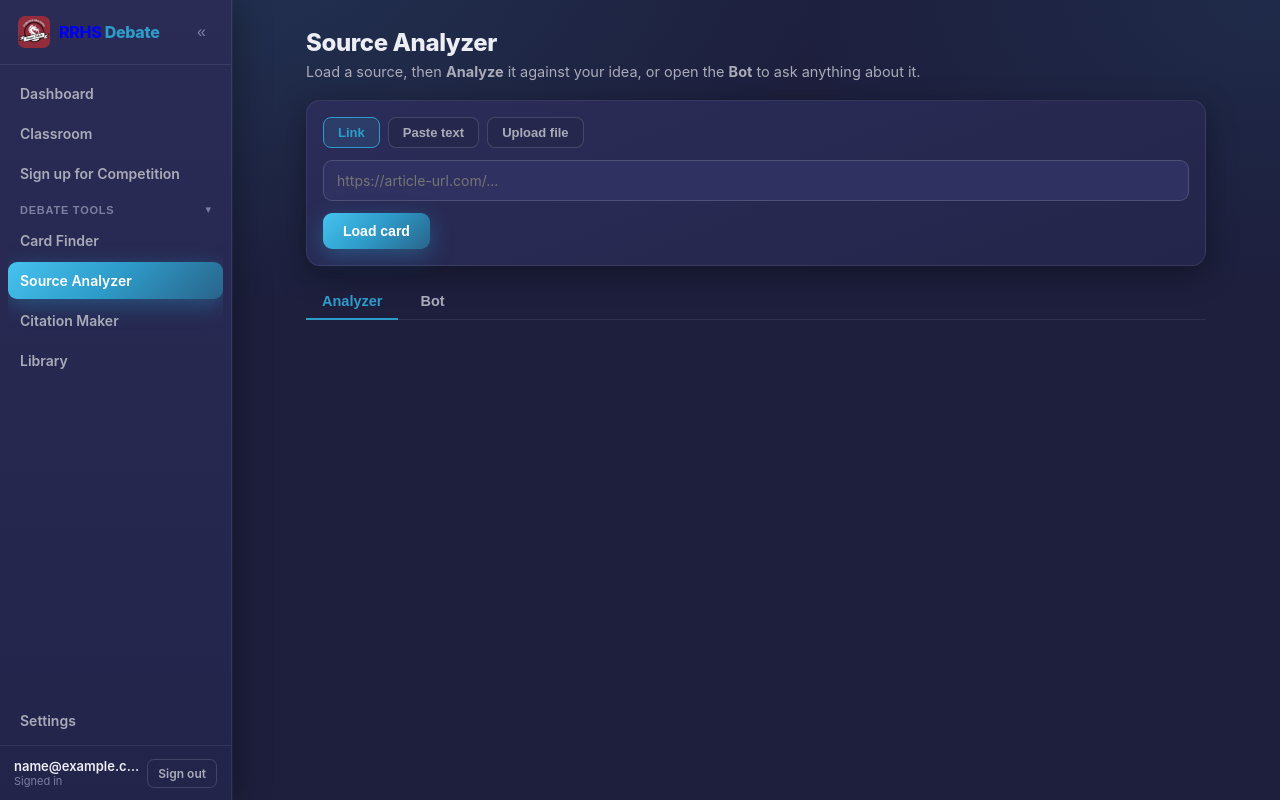
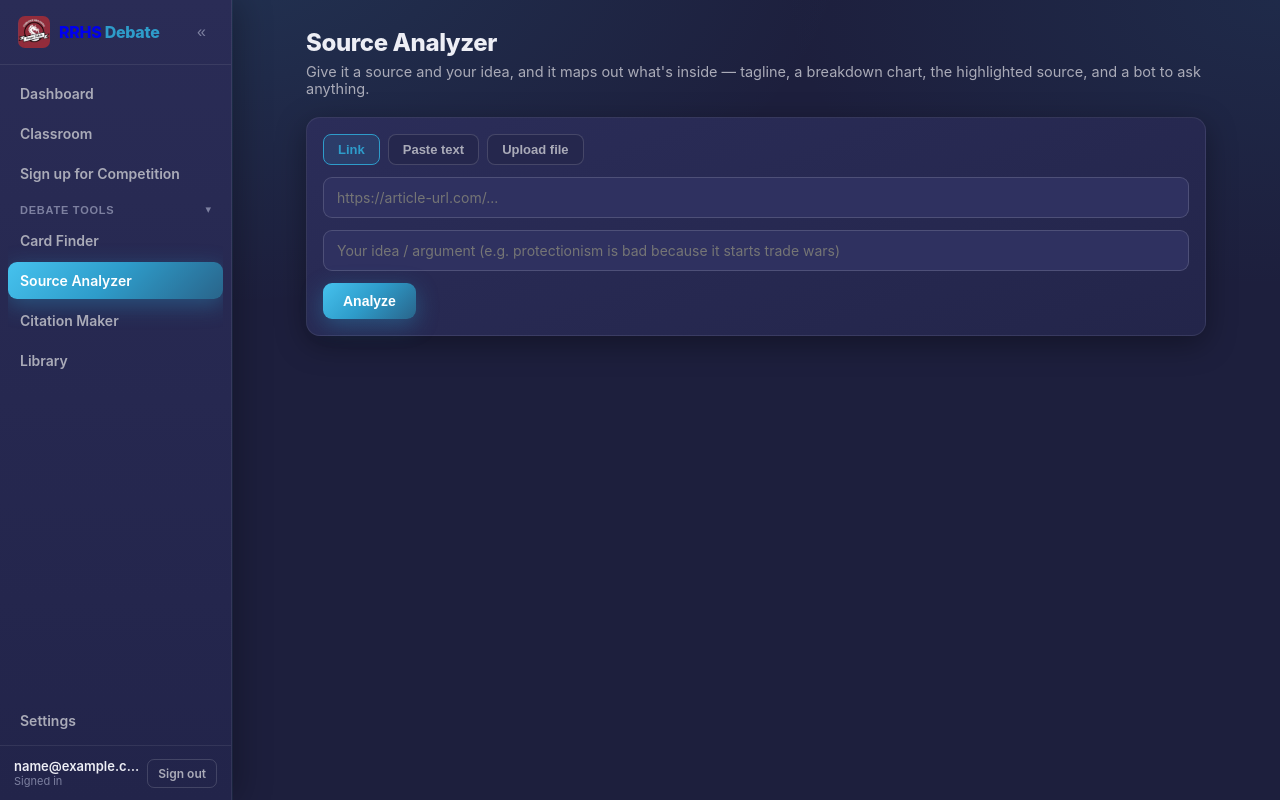
Before and after one commit to epicgamer6707/RRHS_Debate, a Flask app: page /dashboard/cutter in a window 1280 px wide. Run offline with Flask 3, Linux system fonts and the light colour scheme; the visitor is signed in with stand-in values (Sample User, id 1).

Commit message:
Redesign Source Analyzer into one combined dashboard
- Analyzer + Bot no longer appear until you provide BOTH a source and an idea;
  removed the two-tab split.
- Single Analyze flow: tagline across the top, a breakdown donut chart on the
  left (counts of impacts/warrants/links/etc), the ephemeral Bot on the right,
  and the full highlighted source below — each part tagged inline and revealed
  as you scroll.
- Hovering the chart legend flashes the matching highlights.
- '← New source' resets the view; Card Finder hand-off pre-fills the source and
  asks for your idea.

Co-Authored-By: Claude Opus 4.8 <noreply@anthropic.com>

```diff
--- a/app/static/css/cutter.css
+++ b/app/static/css/cutter.css
@@ -124,39 +124,53 @@ select.cut-input {
 .an-btn[disabled] { opacity: .6; cursor: default; transform: none; }
 .an-note { font-size: 13px; color: var(--text-mid); }
 
-.an-tabs { display: flex; gap: 6px; border-bottom: 1px solid var(--line); margin-bottom: 16px; }
-.an-tab { background: none; border: none; cursor: pointer; padding: 9px 16px; font-size: 14.5px; font-weight: 700; color: var(--text-mid); border-bottom: 2px solid transparent; margin-bottom: -1px; }
-.an-tab.active { color: var(--accent); border-bottom-color: var(--accent); }
+.an-idea { }
 
-.an-idea-row { display: flex; gap: 10px; margin-bottom: 12px; }
-.an-idea-row .an-input { flex: 1; }
+/* ── results layout ── */
+.an-reset { background: none; border: none; color: var(--accent); font-size: 13px; font-weight: 600; cursor: pointer; padding: 0; margin-bottom: 14px; }
+.an-reset:hover { text-decoration: underline; }
 
-/* annotated result: text + side callouts */
-.an-result { display: grid; grid-template-columns: 1fr 300px; gap: 18px; align-items: start; }
-.an-tagline { grid-column: 1 / -1; font-size: 16px; font-weight: 700; line-height: 1.5; color: var(--text-hi); background: var(--accent-soft); border: 1px solid var(--accent); border-radius: 12px; padding: 14px 16px; }
+.an-tagline { font-size: 17px; font-weight: 700; line-height: 1.5; color: var(--text-hi); background: var(--accent-soft); border: 1px solid var(--accent); border-radius: 12px; padding: 15px 18px; margin-bottom: 16px; }
 .an-tagline-label { display: inline-block; font-size: 10px; font-weight: 800; text-transform: uppercase; letter-spacing: .08em; color: var(--accent); margin-right: 10px; vertical-align: middle; }
-.an-text { background: #eceef4; color: #1b1d38; border-radius: 12px; padding: 18px 20px; line-height: 1.9; font-size: 14px; word-break: break-word; }
-.an-callouts { display: flex; flex-direction: column; gap: 10px; }
-.callout { border: 1px solid var(--line); border-left-width: 4px; border-radius: 10px; padding: 10px 12px; background: var(--grad-surface); cursor: default; transition: transform .12s, box-shadow .12s; }
-.callout.flash { transform: translateX(-3px); box-shadow: var(--glow-accent); }
-.callout-role { font-size: 10px; font-weight: 800; text-transform: uppercase; letter-spacing: .07em; }
-.callout-note { font-size: 13px; color: var(--text-mid); line-height: 1.5; margin-top: 4px; }
-.seg { border-radius: 3px; padding: 1px 2px; cursor: pointer; color: #1b1d38; }
-.seg.flash { outline: 2px solid var(--accent); }
 
-/* role colors */
-.role-warrant { border-left-color: var(--win); } .seg.role-warrant, mark.role-warrant { background: rgba(52,211,154,.4); }
-.role-interp  { border-left-color: var(--accent); } .seg.role-interp, mark.role-interp { background: rgba(46,156,202,.4); }
-.role-link    { border-left-color: var(--violet); } .seg.role-link, mark.role-link { background: rgba(155,140,255,.4); }
-.role-impact  { border-left-color: var(--loss); } .seg.role-impact, mark.role-impact { background: rgba(255,107,125,.4); }
-.role-uniqueness { border-left-color: var(--gold); } .seg.role-uniqueness, mark.role-uniqueness { background: rgba(245,196,81,.5); }
-.role-context { border-left-color: var(--text-lo); } .seg.role-context, mark.role-context { background: rgba(170,171,184,.4); }
-.callout-role { color: var(--text-hi); }
+.an-grid { display: grid; grid-template-columns: 300px 1fr; gap: 16px; align-items: stretch; margin-bottom: 16px; }
+.an-card { background: var(--grad-surface); border: 1px solid var(--line); border-radius: 14px; padding: 16px; box-shadow: var(--glow-soft); }
+.an-card-title { font-size: 13px; font-weight: 700; color: var(--text-hi); margin-bottom: 12px; }
+.an-doc-hint { font-weight: 400; color: var(--text-lo); }
 
-@media (max-width: 720px) { .an-result { grid-template-columns: 1fr; } }
+/* pie chart */
+.an-chart-card { display: flex; flex-direction: column; align-items: center; }
+.an-chart { display: flex; justify-content: center; margin-bottom: 12px; }
+.an-chart-num { fill: var(--text-hi); font-size: 22px; font-weight: 800; }
+.an-chart-lbl { fill: var(--text-lo); font-size: 9px; text-transform: uppercase; letter-spacing: .1em; }
+.an-legend { width: 100%; display: flex; flex-direction: column; gap: 6px; }
+.an-leg-item { display: flex; align-items: center; gap: 8px; padding: 5px 8px; border-radius: 8px; cursor: default; transition: background .12s; }
+.an-leg-item.flash, .an-leg-item:hover { background: var(--surface-2); }
+.an-leg-dot { width: 11px; height: 11px; border-radius: 3px; flex-shrink: 0; }
+.an-leg-name { font-size: 13px; color: var(--text-hi); text-transform: capitalize; flex: 1; }
+.an-leg-count { font-size: 13px; font-weight: 700; color: var(--text-mid); }
+
+/* bot fills its cell */
+.an-bot-card { display: flex; flex-direction: column; }
+
+/* highlighted source doc */
+.an-doc { background: #eceef4; color: #1b1d38; border-radius: 12px; padding: 18px 20px; line-height: 1.95; font-size: 14px; word-break: break-word; max-height: 520px; overflow-y: auto; }
+.seg { border-radius: 3px; padding: 1px 3px; color: #1b1d38; position: relative; transition: box-shadow .12s; }
+.seg.flash { box-shadow: 0 0 0 2px var(--accent); }
+.seg-tag { display: inline-block; font-size: 9px; font-weight: 800; text-transform: uppercase; letter-spacing: .05em; color: #fff; background: rgba(27,29,56,.6); border-radius: 4px; padding: 0 4px; margin-left: 4px; vertical-align: middle; }
+
+/* role colors (fills for highlighted spans + legend already uses inline color) */
+.seg.role-warrant, mark.role-warrant { background: rgba(52,211,154,.45); }
+.seg.role-interp, mark.role-interp { background: rgba(46,156,202,.45); }
+.seg.role-link, mark.role-link { background: rgba(155,140,255,.45); }
+.seg.role-impact, mark.role-impact { background: rgba(255,107,125,.45); }
+.seg.role-uniqueness, mark.role-uniqueness { background: rgba(245,196,81,.55); }
+.seg.role-context, mark.role-context { background: rgba(170,171,184,.4); }
+
+@media (max-width: 760px) { .an-grid { grid-template-columns: 1fr; } }
 
 /* bot chat */
-.bot-msgs { min-height: 220px; max-height: 460px; overflow-y: auto; background: var(--surface-1); border: 1px solid var(--line); border-radius: 12px; padding: 14px; margin-bottom: 12px; }
+.bot-msgs { flex: 1; min-height: 200px; max-height: 340px; overflow-y: auto; background: var(--surface-1); border: 1px solid var(--line); border-radius: 12px; padding: 14px; margin-bottom: 12px; }
 .bot-hint { color: var(--text-lo); font-size: 13px; padding: 6px; }
 .bot-msg { display: flex; margin-bottom: 10px; }
 .bot-msg.user { justify-content: flex-end; }
--- a/app/static/js/cutter.js
+++ b/app/static/js/cutter.js
@@ -1,7 +1,15 @@
-// ── Source Analyzer: load a source, Analyze (annotated), or Bot (ephemeral chat) ─
+// ── Source Analyzer: one combined view. Give a source + idea, get a tagline,
+//    a breakdown pie chart, the highlighted source, and an ephemeral bot. ────────
 let anSrcMode = "url";
 let anLoadedText = "";
+let anSegments = [];
 let botHistory = [];
+
+const ROLE_COLORS = {
+    warrant: "#34d39a", interp: "#2e9cca", link: "#9b8cff",
+    impact: "#ff6b7d", uniqueness: "#f5c451", context: "#aaabb8",
+};
+const ROLE_ORDER = ["warrant", "impact", "link", "interp", "uniqueness", "context"];
 
 function csrfToken() {
     const m = document.querySelector('meta[name="csrf-token"]');
@@ -18,7 +26,7 @@ function postJSON(url, body) {
     }).then(r => r.json());
 }
 
-// ── source loader ─────────────────────────────────────────────────────────────
+// ── source mode toggle ──────────────────────────────────────────────────────────
 function anMode(m) {
     anSrcMode = m;
     document.querySelectorAll(".an-mode").forEach(b => b.classList.toggle("active", b.dataset.m === m));
@@ -27,109 +35,151 @@ function anMode(m) {
     document.getElementById("srcFileWrap").hidden = m !== "file";
 }
 
-function anLoad() {
-    const note = document.getElementById("srcNote");
-    const btn = document.getElementById("loadBtn");
-    const fd = new FormData();
+// ── pull the raw text out of whatever the user gave us ──────────────────────────
+function extractSource() {
     if (anSrcMode === "text") {
         const t = document.getElementById("srcText").value.trim();
-        if (!t) { note.textContent = "Paste some text first."; return; }
-        fd.append("text", t);
-    } else if (anSrcMode === "url") {
+        return t ? Promise.resolve({ ok: true, text: t }) : Promise.resolve({ ok: false, error: "Paste some text first." });
+    }
+    const fd = new FormData();
+    if (anSrcMode === "url") {
         const u = document.getElementById("srcUrl").value.trim();
-        if (!u) { note.textContent = "Paste a link first."; return; }
+        if (!u) return Promise.resolve({ ok: false, error: "Paste a link first." });
         fd.append("url", u);
     } else {
         const f = document.getElementById("srcFile").files[0];
-        if (!f) { note.textContent = "Choose a file first."; return; }
+        if (!f) return Promise.resolve({ ok: false, error: "Choose a file first." });
         fd.append("file", f);
     }
-    btn.disabled = true; note.textContent = "Loading…";
-    fetch("/cutter/extract", { method: "POST", headers: { "X-CSRFToken": csrfToken() }, body: fd })
-        .then(r => r.json())
+    return fetch("/cutter/extract", { method: "POST", headers: { "X-CSRFToken": csrfToken() }, body: fd })
+        .then(r => r.json());
+}
+
+// ── run the whole analysis ──────────────────────────────────────────────────────
+function anRun() {
+    const note = document.getElementById("srcNote");
+    const btn = document.getElementById("analyzeBtn");
+    const idea = document.getElementById("ideaInput").value.trim();
+    if (!idea) { note.textContent = "Type your idea first — the analysis is built around it."; return; }
+
+    btn.disabled = true; note.textContent = "Reading the source…";
+    extractSource()
         .then(d => {
-            if (!d.ok) { note.textContent = d.error || "Couldn't load."; return; }
+            if (!d.ok) throw new Error(d.error || "Couldn't load the source.");
             anLoadedText = d.text;
-            note.textContent = "Card loaded (" + d.text.length + " chars).";
-            document.getElementById("anTabs").hidden = false;
-            anTab("analyzer");
-            botHistory = [];
-            document.getElementById("botMsgs").innerHTML =
-                '<div class="bot-hint">Ask about this card, e.g. "find the exact warrant", "make a tagline".</div>';
+            note.textContent = "Analyzing against your idea…";
+            return postJSON("/ai/analyze", { text: anLoadedText, idea });
         })
-        .catch(() => { note.textContent = "Something went wrong."; })
+        .then(d => {
+            if (!d.ok) throw new Error(d.error || "Analysis failed.");
+            anSegments = d.segments || [];
+            note.textContent = "";
+            renderResults(d.tagline || "", anSegments);
+        })
+        .catch(e => { note.textContent = e.message || "Something went wrong."; })
         .finally(() => { btn.disabled = false; });
 }
 
-function anTab(t) {
-    document.querySelectorAll(".an-tab").forEach(b => b.classList.toggle("active", b.dataset.t === t));
-    document.getElementById("anAnalyzer").hidden = t !== "analyzer";
-    document.getElementById("anBot").hidden = t !== "bot";
+// ── render tagline + chart + highlighted source, reveal the bot ─────────────────
+function renderResults(tagline, segments) {
+    document.getElementById("anSetup").hidden = true;
+    document.getElementById("anResults").hidden = false;
+
+    // tagline
+    const tagEl = document.getElementById("anTagline");
+    if (tagline) {
+        tagEl.hidden = false;
+        tagEl.innerHTML = `<span class="an-tagline-label">Tagline</span>${esc(tagline)}`;
+    } else { tagEl.hidden = true; }
+
+    // breakdown counts
+    const counts = {};
+    segments.forEach(s => { const r = (s.role || "context"); counts[r] = (counts[r] || 0) + 1; });
+    renderChart(counts);
+
+    // highlighted source
+    renderDoc(segments);
+
+    // reset bot for this source
+    botHistory = [];
+    document.getElementById("botMsgs").innerHTML =
+        '<div class="bot-hint">Ask about this source, e.g. "find the exact warrant", "make a tagline".</div>';
 }
 
-// ── Analyzer (annotated highlights + side callouts) ────────────────────────────
-function anAnalyze() {
-    if (!anLoadedText) return;
-    const status = document.getElementById("anStatus");
-    const btn = document.getElementById("analyzeBtn");
-    const idea = document.getElementById("ideaInput").value.trim();
-    status.textContent = "Analyzing…"; btn.disabled = true;
-    document.getElementById("anResult").innerHTML = "";
-    postJSON("/ai/analyze", { text: anLoadedText, idea })
-        .then(d => {
-            if (!d.ok) { status.textContent = d.error || "Analysis failed."; return; }
-            status.textContent = "";
-            renderAnalysis(d.segments || [], d.tagline || "");
-        })
-        .catch(() => { status.textContent = "Something went wrong."; })
-        .finally(() => { btn.disabled = false; });
+function anResetView() {
+    document.getElementById("anResults").hidden = true;
+    document.getElementById("anSetup").hidden = false;
+    document.getElementById("srcNote").textContent = "";
 }
 
-function renderAnalysis(segments, tagline) {
-    const el = document.getElementById("anResult");
-    const tagHtml = tagline
-        ? `<div class="an-tagline"><span class="an-tagline-label">Tagline</span>${esc(tagline)}</div>`
-        : "";
-    if (!segments.length) {
-        el.innerHTML = tagHtml + '<div class="an-note">No key sections found. Try rephrasing your idea.</div>';
+// ── pie chart (pure SVG, no libraries) ──────────────────────────────────────────
+function renderChart(counts) {
+    const roles = ROLE_ORDER.filter(r => counts[r]);
+    const total = roles.reduce((a, r) => a + counts[r], 0);
+    const chart = document.getElementById("anChart");
+    const legend = document.getElementById("anLegend");
+
+    if (!total) {
+        chart.innerHTML = '<div class="an-note">No labeled parts found.</div>';
+        legend.innerHTML = "";
         return;
     }
 
-    // Build highlighted text: wrap each segment's quote where it appears.
+    const cx = 80, cy = 80, r = 70;
+    let a0 = -Math.PI / 2;
+    let paths = "";
+    roles.forEach(role => {
+        const frac = counts[role] / total;
+        const a1 = a0 + frac * 2 * Math.PI;
+        if (roles.length === 1) {
+            paths = `<circle cx="${cx}" cy="${cy}" r="${r}" fill="${ROLE_COLORS[role]}"/>`;
+        } else {
+            const x0 = cx + r * Math.cos(a0), y0 = cy + r * Math.sin(a0);
+            const x1 = cx + r * Math.cos(a1), y1 = cy + r * Math.sin(a1);
+            const large = frac > 0.5 ? 1 : 0;
+            paths += `<path d="M${cx},${cy} L${x0.toFixed(2)},${y0.toFixed(2)} A${r},${r} 0 ${large} 1 ${x1.toFixed(2)},${y1.toFixed(2)} Z" fill="${ROLE_COLORS[role]}" data-role="${role}"/>`;
+        }
+        a0 = a1;
+    });
+    chart.innerHTML =
+        `<svg viewBox="0 0 160 160" width="160" height="160">${paths}
+           <circle cx="${cx}" cy="${cy}" r="34" fill="var(--surface-1)"/>
+           <text x="${cx}" y="${cy - 4}" text-anchor="middle" class="an-chart-num">${total}</text>
+           <text x="${cx}" y="${cy + 12}" text-anchor="middle" class="an-chart-lbl">parts</text>
+         </svg>`;
+
+    legend.innerHTML = roles.map(role =>
+        `<div class="an-leg-item" data-role="${role}" onmouseenter="flashRole('${role}',true)" onmouseleave="flashRole('${role}',false)">
+            <span class="an-leg-dot" style="background:${ROLE_COLORS[role]}"></span>
+            <span class="an-leg-name">${role}</span>
+            <span class="an-leg-count">${counts[role]}</span>
+         </div>`).join("");
+}
+
+// ── highlighted source document ─────────────────────────────────────────────────
+function renderDoc(segments) {
     let html = esc(anLoadedText);
     segments.forEach((s, i) => {
         const q = esc((s.quote || "").trim());
         if (!q) return;
         const idx = html.indexOf(q);
         if (idx === -1) return;
+        const role = esc(s.role || "context");
+        const note = esc(s.note || "");
         html = html.slice(0, idx) +
-            `<mark class="seg role-${esc(s.role || "context")}" data-i="${i}">${q}</mark>` +
+            `<mark class="seg role-${role}" data-role="${role}" title="${role}: ${note}">${q}` +
+            `<span class="seg-tag">${role}</span></mark>` +
             html.slice(idx + q.length);
     });
-
-    const callouts = segments.map((s, i) =>
-        `<div class="callout role-${esc(s.role || "context")}" data-i="${i}"
-              onmouseenter="anFlash(${i}, true)" onmouseleave="anFlash(${i}, false)">
-            <span class="callout-role">${esc(s.role || "context")}</span>
-            <div class="callout-note">${esc(s.note || "")}</div>
-         </div>`).join("");
-
-    el.innerHTML = tagHtml +
-        `<div class="an-text">${html}</div>` +
-        `<div class="an-callouts">${callouts}</div>`;
-
-    el.querySelectorAll(".seg").forEach(m => {
-        m.addEventListener("mouseenter", () => anFlash(m.dataset.i, true));
-        m.addEventListener("mouseleave", () => anFlash(m.dataset.i, false));
-    });
+    document.getElementById("anDoc").innerHTML = html;
 }
 
-function anFlash(i, on) {
-    document.querySelectorAll(`.seg[data-i="${i}"],.callout[data-i="${i}"]`)
-        .forEach(e => e.classList.toggle("flash", on));
+function flashRole(role, on) {
+    document.querySelectorAll(`.seg[data-role="${role}"]`).forEach(e => e.classList.toggle("flash", on));
+    document.querySelectorAll(`.an-leg-item[data-role="${role}"]`).forEach(e => e.classList.toggle("flash", on));
 }
 
-// ── Bot (ephemeral chat) ───────────────────────────────────────────────────────
+// ── Bot (ephemeral chat) ────────────────────────────────────────────────────────
 function renderBot() {
     const box = document.getElementById("botMsgs");
     box.innerHTML = botHistory.map(m =>
@@ -161,7 +211,7 @@ function anSend() {
         .finally(() => { btn.disabled = false; input.focus(); });
 }
 
-// ── auto-load a card handed off from Card Finder ────────────────────────────────
+// ── auto-fill the source from a card handed off by Card Finder ───────────────────
 (function () {
     let stashed;
     try { stashed = sessionStorage.getItem("analyzerCard"); } catch (e) { return; }
@@ -170,15 +220,9 @@ function anSend() {
     let card;
     try { card = JSON.parse(stashed); } catch (e) { return; }
     if (!card || !card.text) return;
-
-    anLoadedText = card.text;
-    const note = document.getElementById("srcNote");
-    if (note) note.textContent = `Loaded “${(card.title || "card").slice(0, 60)}” from Card Finder.`;
-    const tabs = document.getElementById("anTabs");
-    if (tabs) tabs.hidden = false;
-    anTab("analyzer");
-    botHistory = [];
-    const box = document.getElementById("botMsgs");
-    if (box) box.innerHTML =
-        '<div class="bot-hint">Ask about this card, e.g. "find the exact warrant", "make a tagline".</div>';
+    anMode("text");
+    document.getElementById("srcText").value = card.text;
+    document.getElementById("srcNote").textContent =
+        `Loaded “${(card.title || "card").slice(0, 60)}” — add your idea, then Analyze.`;
+    document.getElementById("ideaInput").focus();
 })();
--- a/app/templates/dashboard/cutter.html
+++ b/app/templates/dashboard/cutter.html
@@ -8,10 +8,10 @@
 <div class="an-wrap">
   <div class="an-inner">
     <h1 class="an-h1">Source Analyzer</h1>
-    <p class="an-sub">Load a source, then <strong>Analyze</strong> it against your idea, or open the <strong>Bot</strong> to ask anything about it.</p>
+    <p class="an-sub">Give it a source and your idea, and it maps out what's inside — tagline, a breakdown chart, the highlighted source, and a bot to ask anything.</p>
 
-    <!-- Source loader -->
-    <div class="an-source">
+    <!-- ── Setup: source + idea (both required) ── -->
+    <div id="anSetup" class="an-source">
       <div class="an-modes">
         <button class="an-mode active" data-m="url" onclick="anMode('url')">Link</button>
         <button class="an-mode" data-m="text" onclick="anMode('text')">Paste text</button>
@@ -20,37 +20,48 @@
       <input id="srcUrl" class="an-input" placeholder="https://article-url.com/...">
       <textarea id="srcText" class="an-input an-textarea" hidden placeholder="Paste the card or article text here"></textarea>
       <div id="srcFileWrap" hidden><input id="srcFile" type="file" accept=".pdf,.docx,.txt"></div>
+
+      <input id="ideaInput" class="an-input an-idea" style="margin-top:12px"
+             placeholder="Your idea / argument (e.g. protectionism is bad because it starts trade wars)"
+             onkeydown="if(event.key==='Enter') anRun()">
+
       <div class="an-source-row">
-        <button class="an-btn" id="loadBtn" onclick="anLoad()">Load card</button>
+        <button class="an-btn" id="analyzeBtn" onclick="anRun()">Analyze</button>
         <span id="srcNote" class="an-note"></span>
       </div>
     </div>
 
-    <!-- Tabs -->
-    <div id="anTabs" class="an-tabs" hidden>
-      <button class="an-tab active" data-t="analyzer" onclick="anTab('analyzer')">Analyzer</button>
-      <button class="an-tab" data-t="bot" onclick="anTab('bot')">Bot</button>
-    </div>
+    <!-- ── Results (hidden until analyzed) ── -->
+    <div id="anResults" hidden>
+      <button class="an-reset" onclick="anResetView()">← New source</button>
 
-    <!-- Analyzer -->
-    <div id="anAnalyzer" class="an-panel" hidden>
-      <div class="an-idea-row">
-        <input id="ideaInput" class="an-input" placeholder="Your idea (e.g. protectionism is bad because it starts trade wars)"
-               onkeydown="if(event.key==='Enter') anAnalyze()">
-        <button class="an-btn" id="analyzeBtn" onclick="anAnalyze()">Analyze</button>
+      <div id="anTagline" class="an-tagline" hidden></div>
+
+      <div class="an-grid">
+        <!-- breakdown chart -->
+        <div class="an-card an-chart-card">
+          <div class="an-card-title">What's in this source</div>
+          <div id="anChart" class="an-chart"></div>
+          <div id="anLegend" class="an-legend"></div>
+        </div>
+
+        <!-- bot -->
+        <div class="an-card an-bot-card">
+          <div class="an-card-title">Ask the bot</div>
+          <div id="botMsgs" class="bot-msgs">
+            <div class="bot-hint">Ask about this source, e.g. "find the exact warrant", "make a tagline", "what does this link to?"</div>
+          </div>
+          <div class="bot-input-row">
+            <input id="botInput" class="an-input" placeholder="Ask the bot..." onkeydown="if(event.key==='Enter') anSend()">
+            <button class="an-btn" id="botSendBtn" onclick="anSend()">Send</button>
+          </div>
+        </div>
       </div>
-      <div id="anStatus" class="an-note"></div>
-      <div id="anResult" class="an-result"></div>
-    </div>
 
-    <!-- Bot -->
-    <div id="anBot" class="an-panel" hidden>
-      <div id="botMsgs" class="bot-msgs">
-        <div class="bot-hint">Ask about this card, e.g. "find the exact warrant", "make a tagline", "what does this link to?"</div>
-      </div>
-      <div class="bot-input-row">
-        <input id="botInput" class="an-input" placeholder="Ask the bot..." onkeydown="if(event.key==='Enter') anSend()">
-        <button class="an-btn" id="botSendBtn" onclick="anSend()">Send</button>
+      <!-- highlighted source below -->
+      <div class="an-card an-doc-card">
+        <div class="an-card-title">The source <span class="an-doc-hint">— scroll to see each highlighted part</span></div>
+        <div id="anDoc" class="an-doc"></div>
       </div>
     </div>
   </div>
```
Also changed, not shown: .claude/launch.json.
